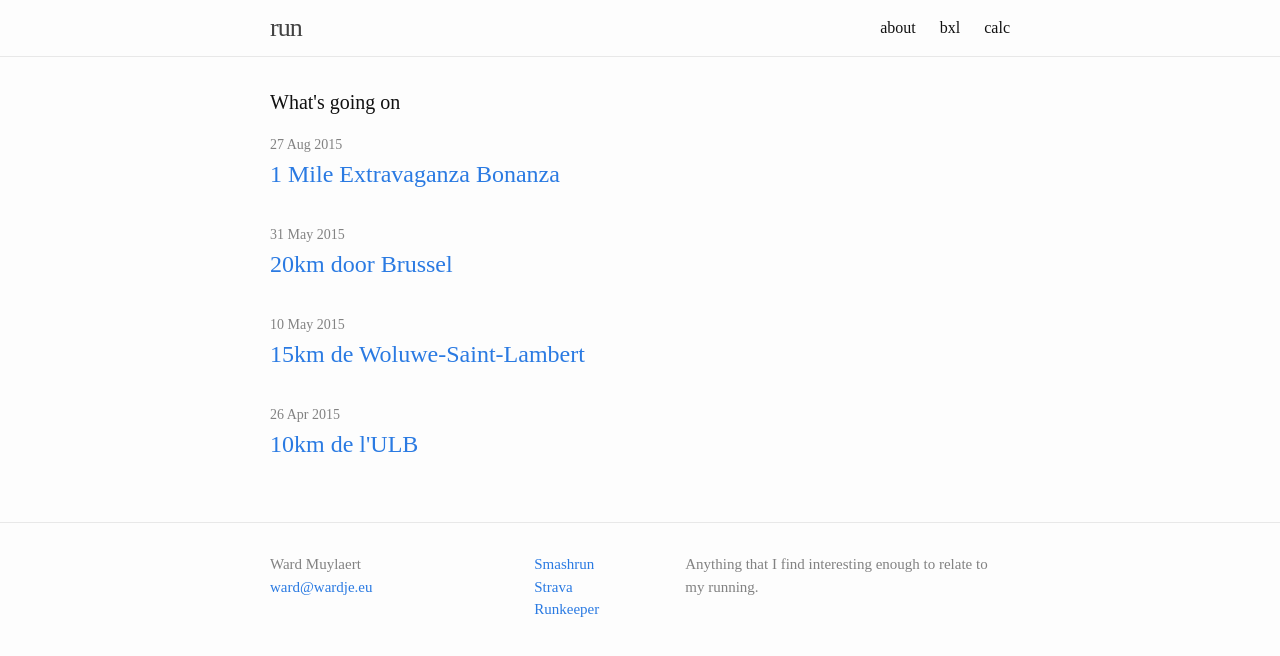
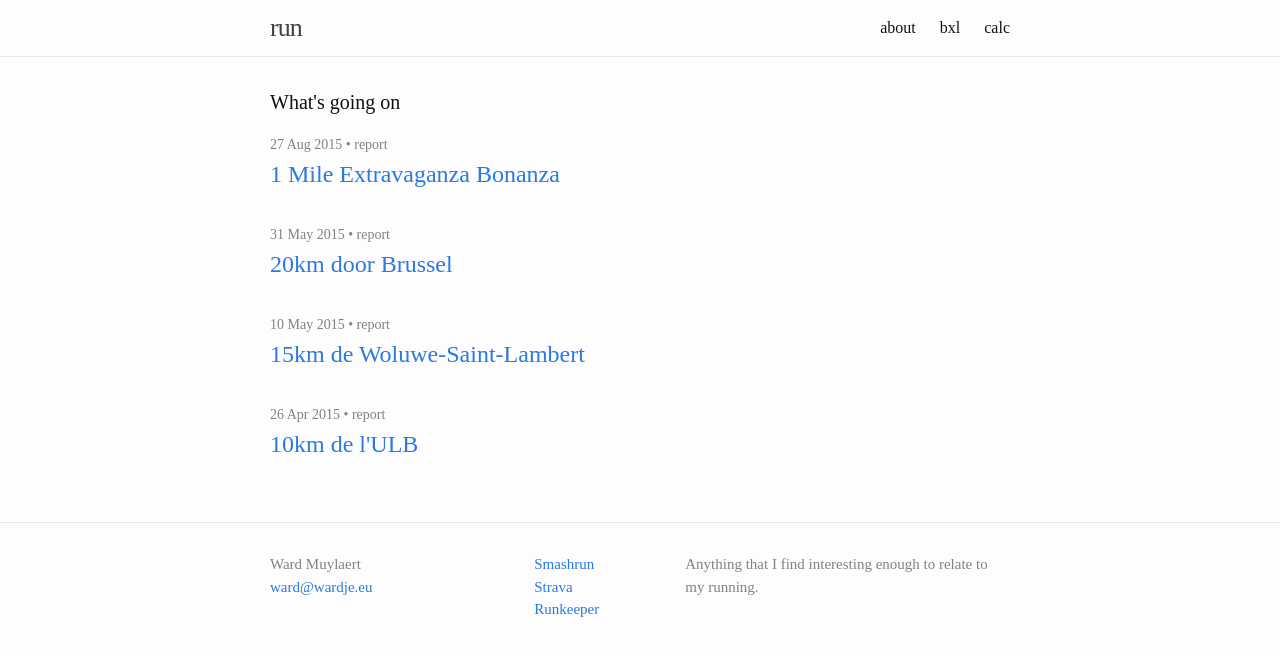
Before and after one commit to ward/run, a Jekyll site: the page built from index.html, in a window 1280 px wide. Shown: the top 656 px of the page. Built offline with Jekyll 4.4.1, drawn with Linux system fonts in a browser that asks for light colours.

Commit message:
Show post tags

```diff
--- a/_layouts/post.html
+++ b/_layouts/post.html
@@ -5,7 +5,7 @@ layout: default
 
   <header class="post-header">
     <h1 class="post-title">{{ page.title }}</h1>
-    <p class="post-meta">{{ page.date | date: "%-d %b %Y" }}{% if page.author %} • {{ page.author }}{% endif %}{% if page.meta %} • {{ page.meta }}{% endif %}</p>
+    <p class="post-meta">{{ page.date | date: "%-d %b %Y" }}{% if page.author %} • {{ page.author }}{% endif %}{% if page.meta %} • {{ page.meta }}{% endif %}{% if page.tags %} • {{ page.tags | join: ', ' }}{% endif %}</p>
   </header>
 
   <article class="post-content">
--- a/index.html
+++ b/index.html
@@ -9,11 +9,12 @@ layout: default
   <ul class="post-list">
     {% for post in site.posts %}
       <li>
-        <span class="post-meta">{{ post.date | date: "%-d %b %Y" }}</span>
+        <span class="post-meta">{{ post.date | date: "%-d %b %Y" }} • {{ post.tags | join: ', ' }}</span>
 
         <h2>
           <a class="post-link" href="{{ post.url | prepend: site.baseurl }}">{{ post.title }}</a>
         </h2>
+
       </li>
     {% endfor %}
   </ul>
```
